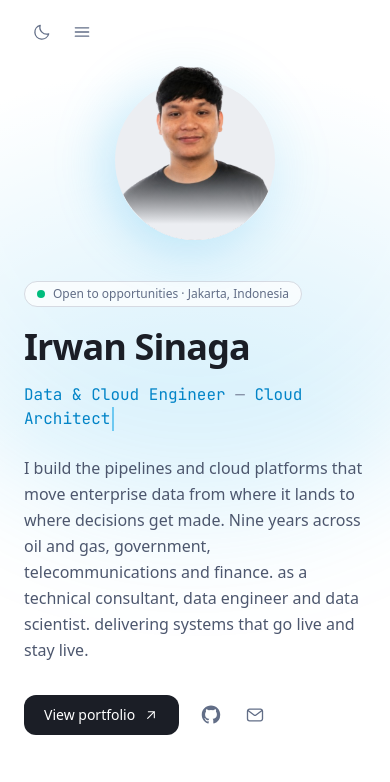
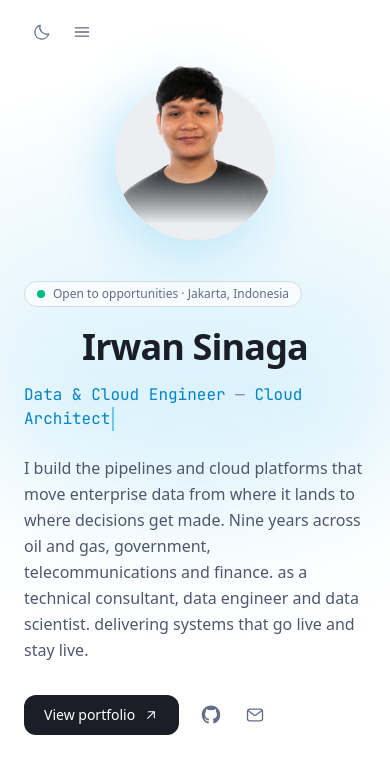
Before and after one commit to irwannafly13/irwannafly13.github.io, a React (Vite) app: page / in a window 390 px wide. Shown: the top 782 px of the page. Built offline with nearby package versions, Linux system fonts and the light colour scheme; a web font is replaced by a local one.

Commit message:
Centre the hero name on mobile
Matches the photo above it while the layout is stacked; sm:text-left
restores the left edge once the hero becomes a row.

```diff
--- a/src/components/Hero.tsx
+++ b/src/components/Hero.tsx
@@ -122,7 +122,7 @@ export function Hero() {
               Open to opportunities · {profile.location}
             </p>
 
-            <h1 className="text-4xl leading-[1.1] sm:text-5xl lg:text-6xl">
+            <h1 className="text-center text-4xl leading-[1.1] sm:text-left sm:text-5xl lg:text-6xl">
               {profile.name}
             </h1>
 
```
